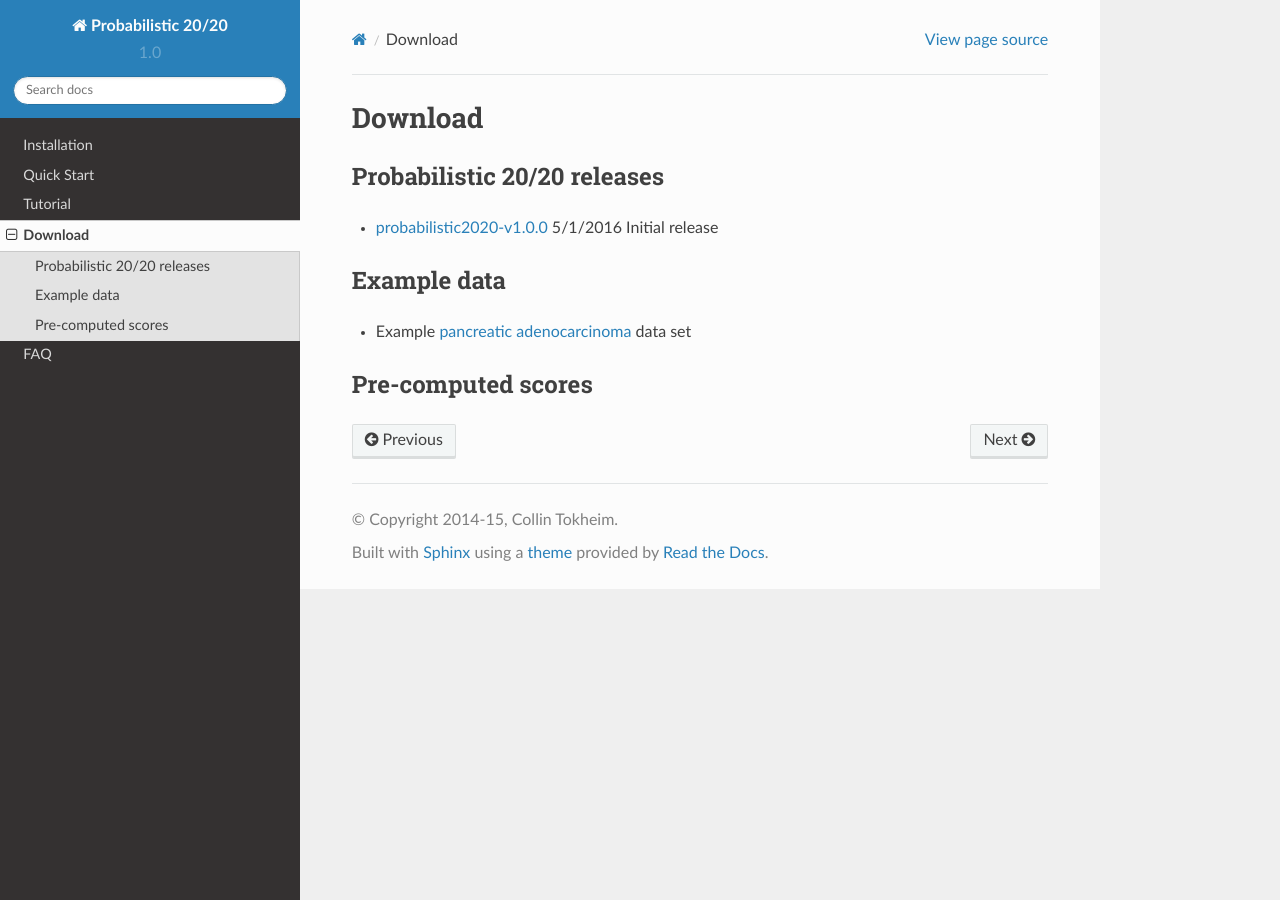
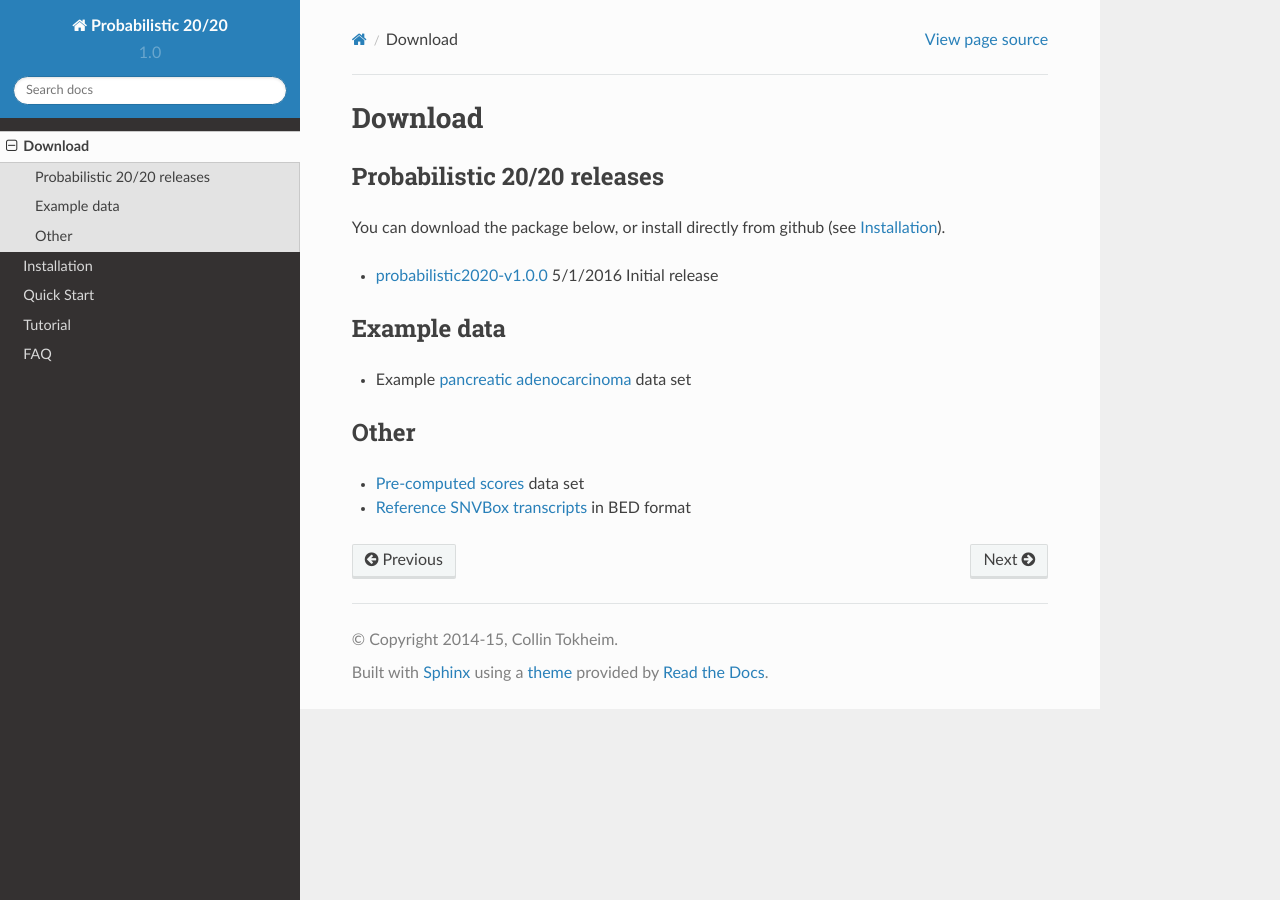
Before and after one commit to KarchinLab/probabilistic2020, a Sphinx documentation site: the page built from doc/download.rst, in a window 1280 px wide. Built offline with Sphinx 7.4.7 and the Read the Docs theme 2.0.0, drawn with Linux system fonts in a browser that asks for light colours.

Commit message:
Updated downloads doc

```diff
--- a/doc/download.rst
+++ b/doc/download.rst
@@ -3,6 +3,8 @@
 
 Probabilistic 20/20 releases
 ----------------------------
+
+You can download the package below, or install directly from github (see :ref:`install-ref`).
 
 * `probabilistic2020-v1.0.0 <https://github.com/KarchinLab/probabilistic2020/archive/v1.0.0.tar.gz>`_ 5/1/2016 Initial release
 
@@ -11,5 +13,8 @@
 
 * Example `pancreatic adenocarcinoma <http://karchinlab.org/data/2020+/pancreatic_example.tar.gz>`_ data set
 
-Pre-computed scores
--------------------
+Other
+-----
+
+* `Pre-computed scores <http://karchinlab.org/data/2020+/scores.tar.gz>`_ data set
+* `Reference SNVBox transcripts <http://karchinlab.org/data/2020+/snvboxGenes.bed>`_ in BED format
--- a/doc/index.rst
+++ b/doc/index.rst
@@ -37,10 +37,10 @@
 .. toctree::
    :maxdepth: 1
 
+   download
    installation
    quickstart
    tutorial
-   download
    faq
 
 
```
